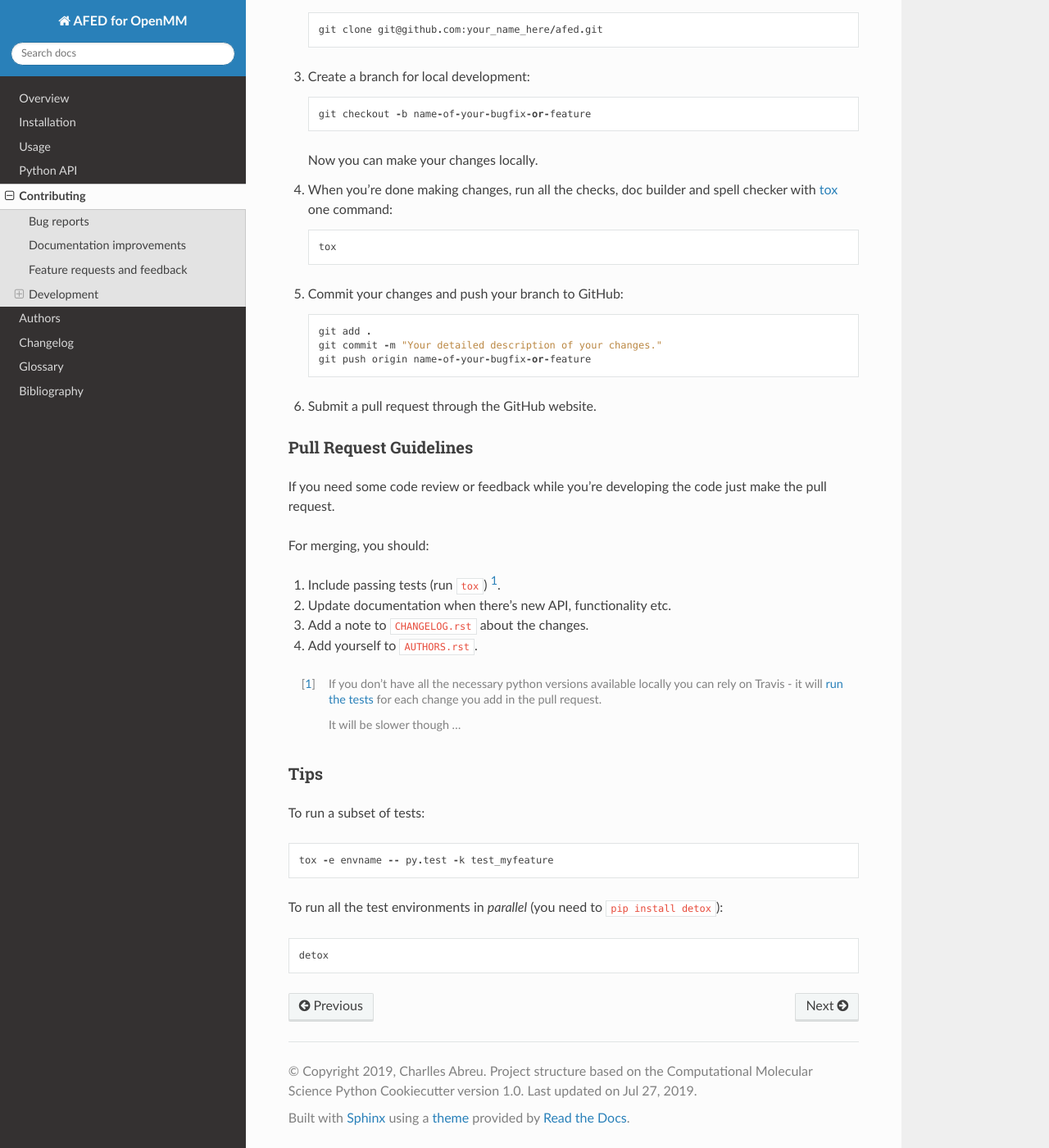
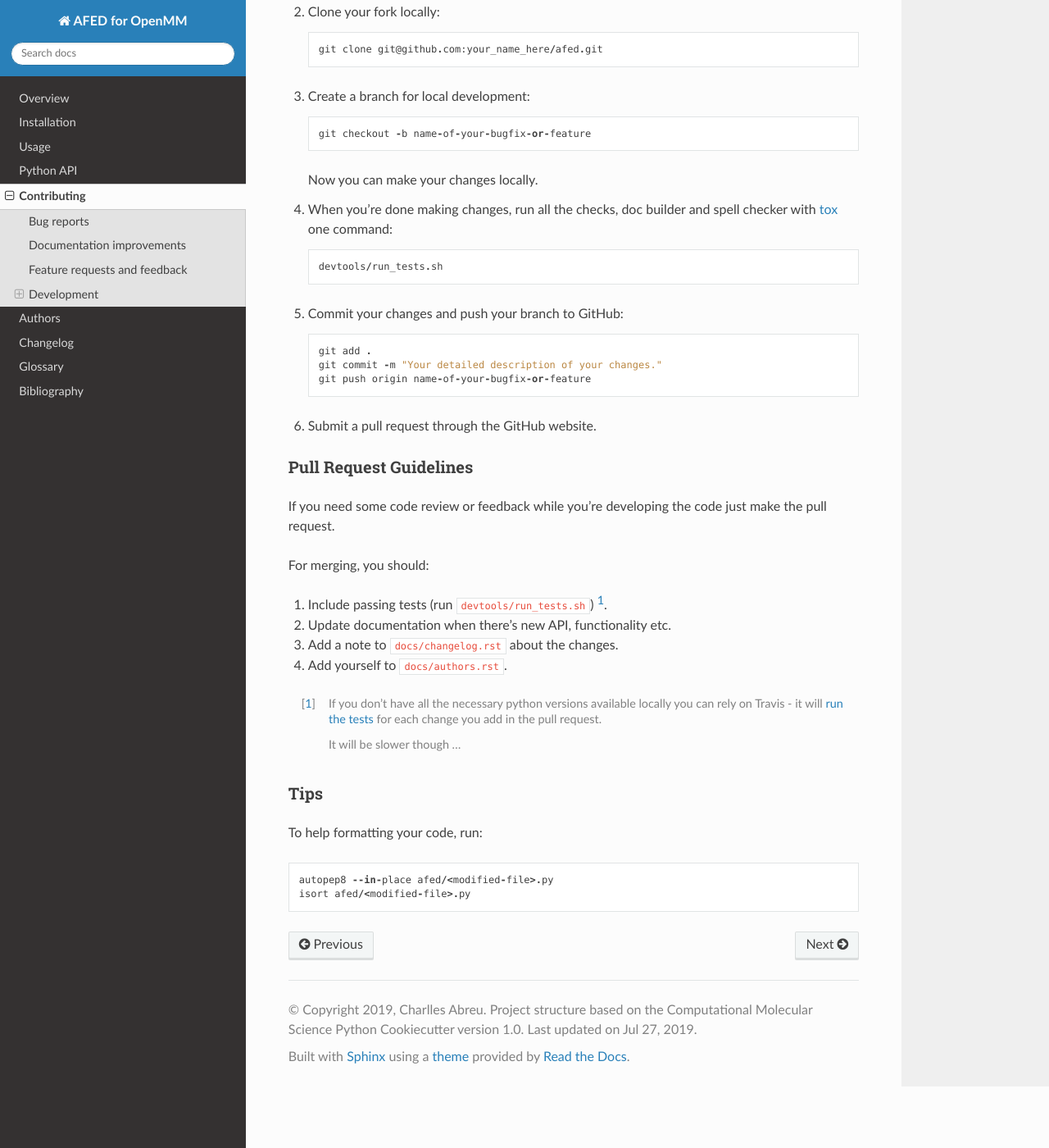
Before and after one commit to craabreu/afed, a Sphinx documentation site: the page built from docs/contributing.rst, in a window 1280 px wide and 1400 px high, scrolled down 1101 px. Shown: the whole window at 82% size. Built offline with Sphinx 7.4.7 and the Read the Docs theme 2.0.0, drawn with Linux system fonts in a browser that asks for light colours; some of the changed text lies outside the part shown.

Commit message:
Documentation changes

```diff
--- a/docs/conf.py
+++ b/docs/conf.py
@@ -38,8 +38,8 @@
 pygments_style = 'trac'
 templates_path = ['.']
 extlinks = {
-    'issue': ('https://github.com/atoms-ufrj/afed/issues/%s', '#'),
-    'pr': ('https://github.com/atoms-ufrj/afed/pull/%s', 'PR #'),
+    'issue': ('https://github.com/craabreu/afed/issues/%s', '#'),
+    'pr': ('https://github.com/craabreu/afed/pull/%s', 'PR #'),
 }
 # on_rtd is whether we are on readthedocs.org
 on_rtd = os.environ.get('READTHEDOCS', None) == 'True'
--- a/docs/contributing.rst
+++ b/docs/contributing.rst
@@ -8,7 +8,7 @@
 Bug reports
 ===========
 
-When `reporting a bug <https://github.com/atoms-ufrj/afed/issues>`_ please include:
+When `reporting a bug <https://github.com/craabreu/afed/issues>`_ please include:
 
     * Your operating system name and version.
     * Any details about your local setup that might be helpful in troubleshooting.
@@ -24,7 +24,7 @@
 Feature requests and feedback
 =============================
 
-The best way to send feedback is to file an issue at https://github.com/atoms-ufrj/afed/issues.
+The best way to send feedback is to file an issue at https://github.com/craabreu/afed/issues.
 
 If you are proposing a feature:
 
@@ -37,16 +37,19 @@
 
 Prerequisites:
 
-1. Anaconda or Miniconda
+1. pytest and pytest-cov
 
-2. Conda virtualenv
+2. isort
 
-3. Tox
+3. flake8
+
+4. autopep8 (recommended)
 
 To set up `afed` for local development:
 
-1. Fork `afed <https://github.com/atoms-ufrj/afed>`_
+1. Fork `afed <https://github.com/craabreu/afed>`_
    (look for the "Fork" button).
+
 2. Clone your fork locally::
 
     git clone git@github.com:your_name_here/afed.git
@@ -59,7 +62,7 @@
 
 4. When you're done making changes, run all the checks, doc builder and spell checker with `tox <http://tox.readthedocs.io/en/latest/install.html>`_ one command::
 
-    tox
+    devtools/run_tests.sh
 
 5. Commit your changes and push your branch to GitHub::
 
@@ -76,23 +79,20 @@
 
 For merging, you should:
 
-1. Include passing tests (run ``tox``) [1]_.
+1. Include passing tests (run ``devtools/run_tests.sh``) [1]_.
 2. Update documentation when there's new API, functionality etc.
-3. Add a note to ``CHANGELOG.rst`` about the changes.
-4. Add yourself to ``AUTHORS.rst``.
+3. Add a note to ``docs/changelog.rst`` about the changes.
+4. Add yourself to ``docs/authors.rst``.
 
 .. [1] If you don't have all the necessary python versions available locally you can rely on Travis - it will
-       `run the tests <https://travis-ci.org/atoms-ufrj/afed/pull_requests>`_ for each change you add in the pull request.
+       `run the tests <https://travis-ci.org/craabreu/afed/pull_requests>`_ for each change you add in the pull request.
 
        It will be slower though ...
 
 Tips
 ----
 
-To run a subset of tests::
+To help formatting your code, run::
 
-    tox -e envname -- py.test -k test_myfeature
-
-To run all the test environments in *parallel* (you need to ``pip install detox``)::
-
-    detox
+    autopep8 --in-place afed/<modified-file>.py
+    isort afed/<modified-file>.py
--- a/docs/glossary.rst
+++ b/docs/glossary.rst
@@ -4,8 +4,8 @@
 
 .. glossary::
 
-    ODE
-        Ordinary Differential Equation
+    AFED
+        Adiabatic Free Energy Dynamics
 
-    SDE
-        Stochastic Differential Equation
+    NHC
+        Nosé-Hoover Chain
--- a/docs/installation.rst
+++ b/docs/installation.rst
@@ -4,6 +4,6 @@
 
 At the command line::
 
-    git clone https://github.com/atoms-ufrj/afed.git
+    git clone https://github.com/craabreu/afed.git
     cd afed
     python setup.py install
--- a/docs/readme.rst
+++ b/docs/readme.rst
@@ -2,7 +2,7 @@
 Overview
 ========
 
-AFED is an OpenMM customization developed by the ATOMS group at UFRJ/Brazil.
+AFED is an OpenMM extension for applying the Adiabatic Free Energy Dynamics method.
 
 * Free software: MIT license
 
```
